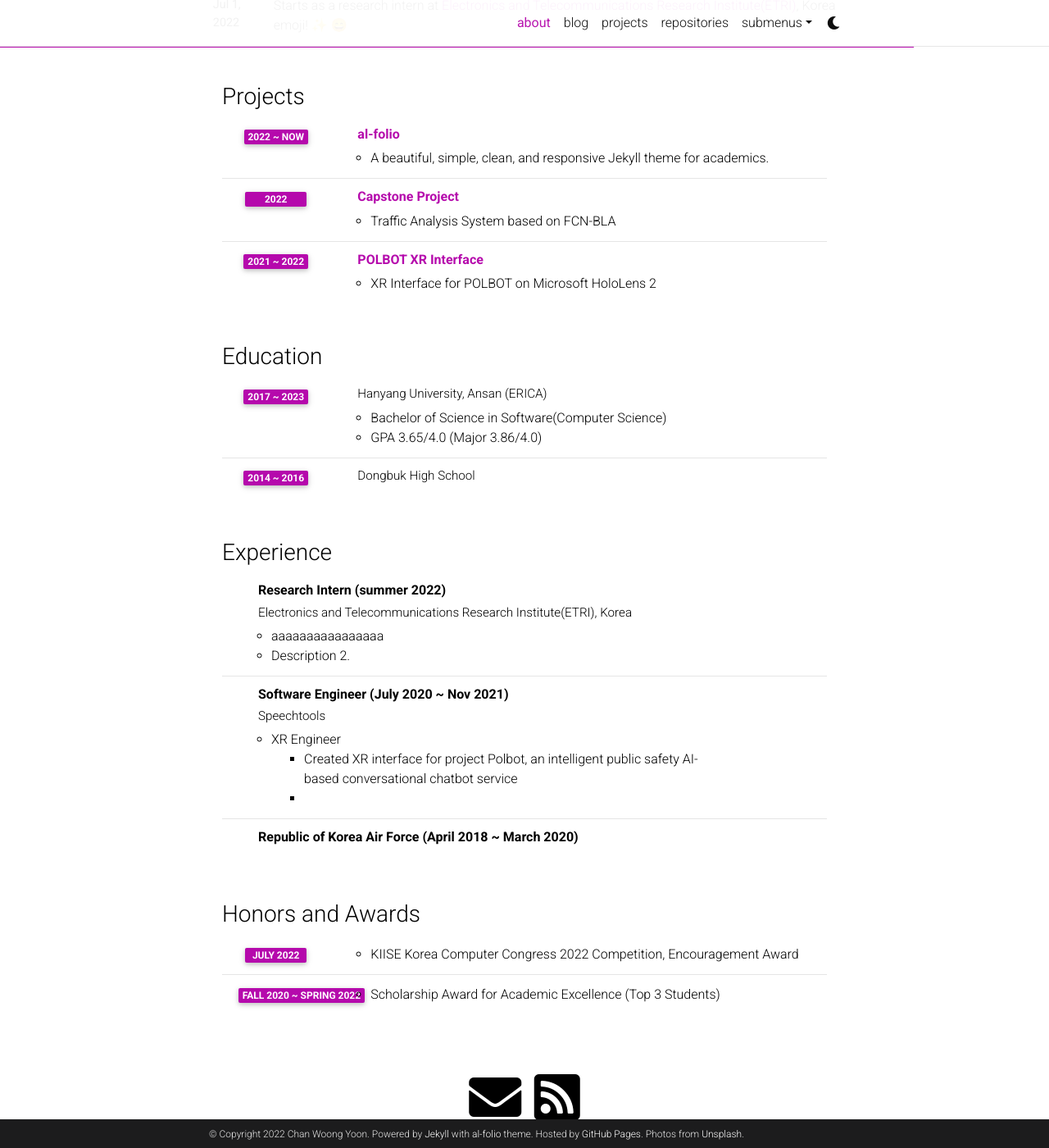
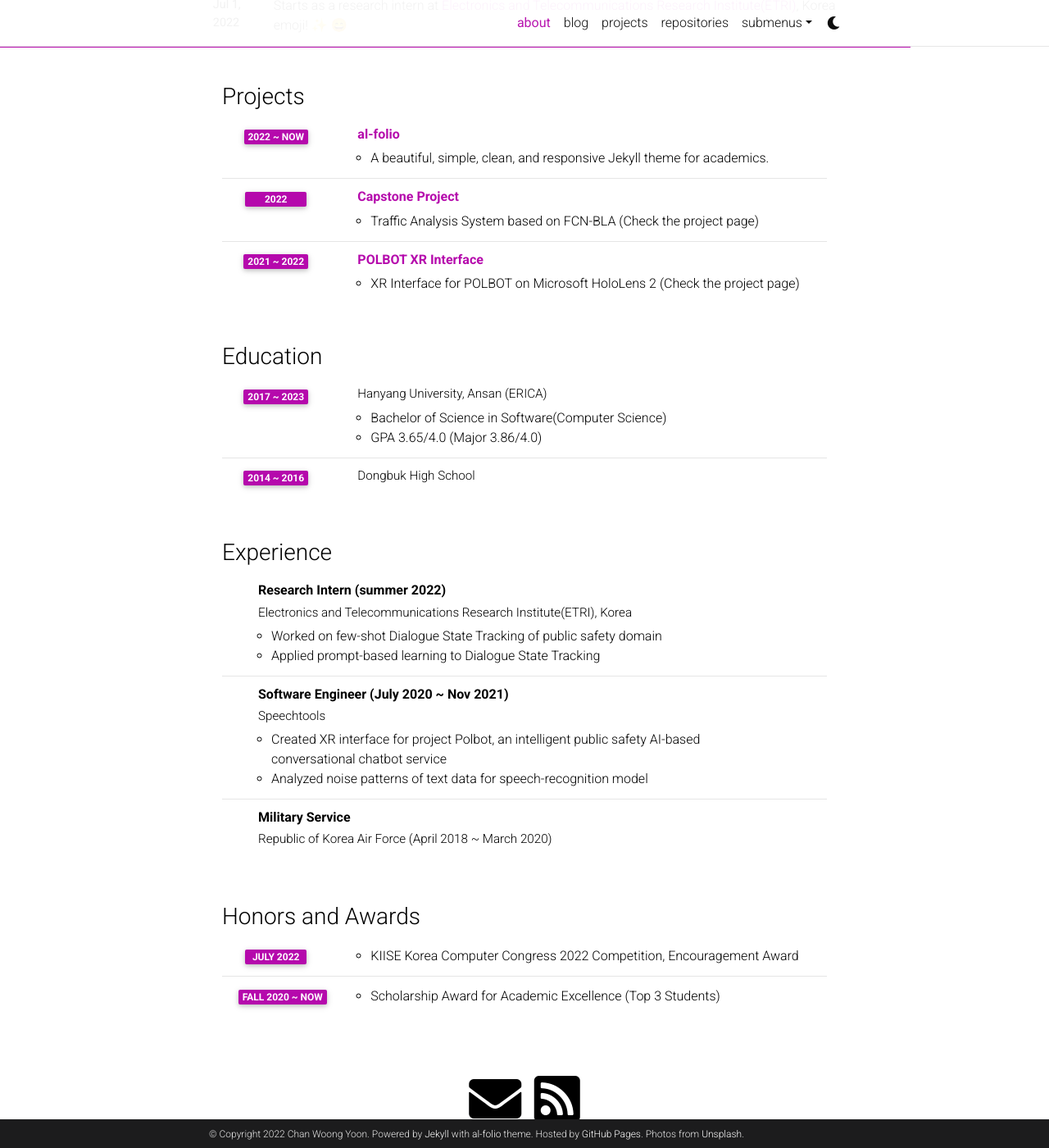
Before and after one commit to qicqock/qicqock.github.io, a Jekyll site: the page built from _pages/about.md, in a window 1280 px wide and 1400 px high, scrolled down 526 px. Shown: the whole window at 82% size. Built offline with Jekyll 4.4.1, drawn with Linux system fonts in a browser that asks for light colours; full-size pictures stand in for the smaller copies a plugin makes; emoji names are drawn with the system emoji font; comment, search, counter and statistics services are not loaded; a style sheet for code colours, icons or effects is not loaded.

Commit message:
Update cv.yml

```diff
--- a/_data/cv.yml
+++ b/_data/cv.yml
@@ -6,10 +6,10 @@
       description: A beautiful, simple, clean, and responsive Jekyll theme for academics.
     - title: <a href="https://qicqock.github.io/projects/2_project/">Capstone Project</a>
       year: 2022
-      description: Traffic Analysis System based on FCN-BLA
+      description: Traffic Analysis System based on FCN-BLA (Check the project page)
     - title: <a href="https://qicqock.github.io/projects/3_project/">POLBOT XR Interface</a>
       year: 2021 ~ 2022
-      description: XR Interface for POLBOT on Microsoft HoloLens 2
+      description: XR Interface for POLBOT on Microsoft HoloLens 2 (Check the project page)
 
 - title: Education
   type: time_table
@@ -28,16 +28,15 @@
     - title: Research Intern (summer 2022)
       institution: Electronics and Telecommunications Research Institute(ETRI), Korea
       description:
-        - aaaaaaaaaaaaaaaa
-        - Description 2.
+        - Worked on few-shot Dialogue State Tracking of public safety domain
+        - Applied prompt-based learning to Dialogue State Tracking
     - title: Software Engineer (July 2020 ~ Nov 2021)
       institution: Speechtools
       description:
-        - title: XR Engineer
-          contents:
-            - Created XR interface for project Polbot, an intelligent public safety AI-based conversational chatbot service
-            -
-    - title: Republic of Korea Air Force (April 2018 ~ March 2020)
+        - Created XR interface for project Polbot, an intelligent public safety AI-based conversational chatbot service
+        - Analyzed noise patterns of text data for speech-recognition model
+    - title: Military Service
+      institution: Republic of Korea Air Force (April 2018 ~ March 2020)
 
 - title: Honors and Awards
   type: time_table
@@ -45,6 +44,6 @@
     - year: July 2022
       items:
         - KIISE Korea Computer Congress 2022 Competition, Encouragement Award
-    - year: Fall 2020 ~ Spring 2022
+    - year: Fall 2020 ~ now
       items:
         - Scholarship Award for Academic Excellence (Top 3 Students)
```
